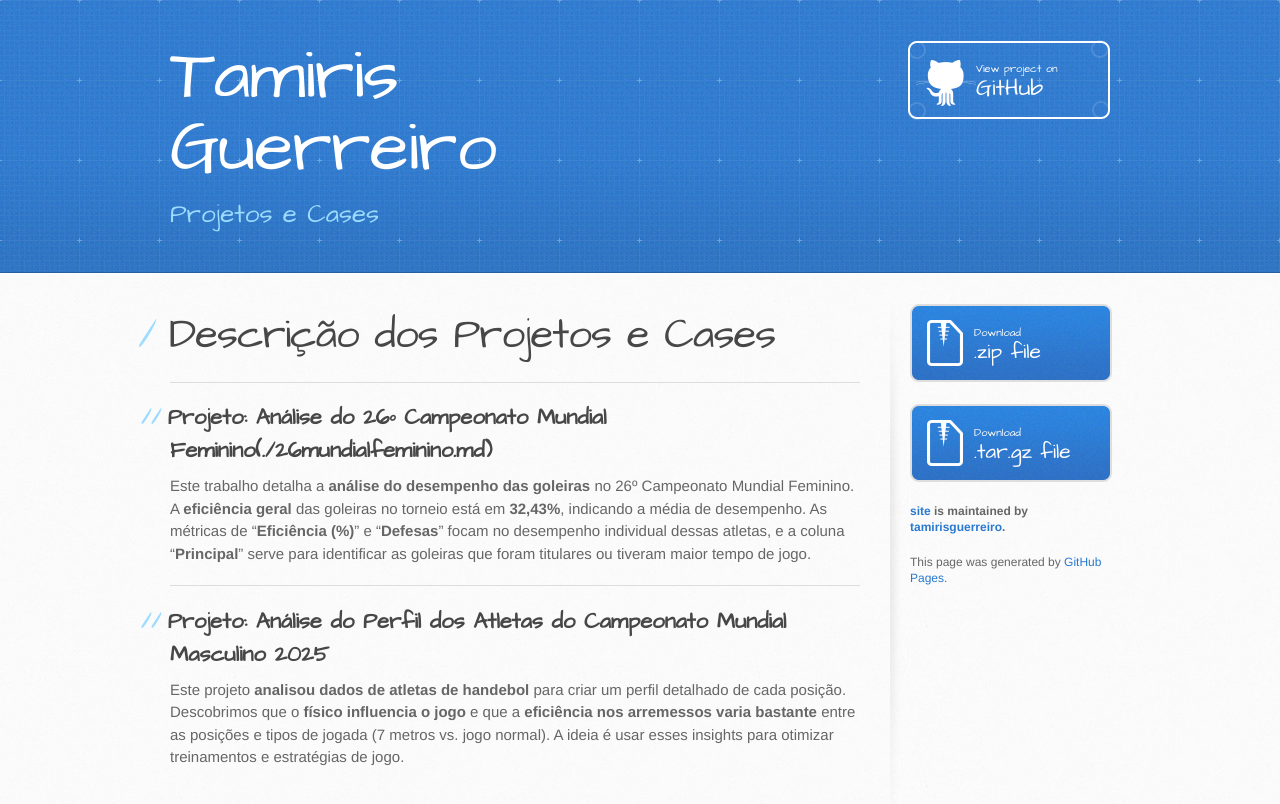
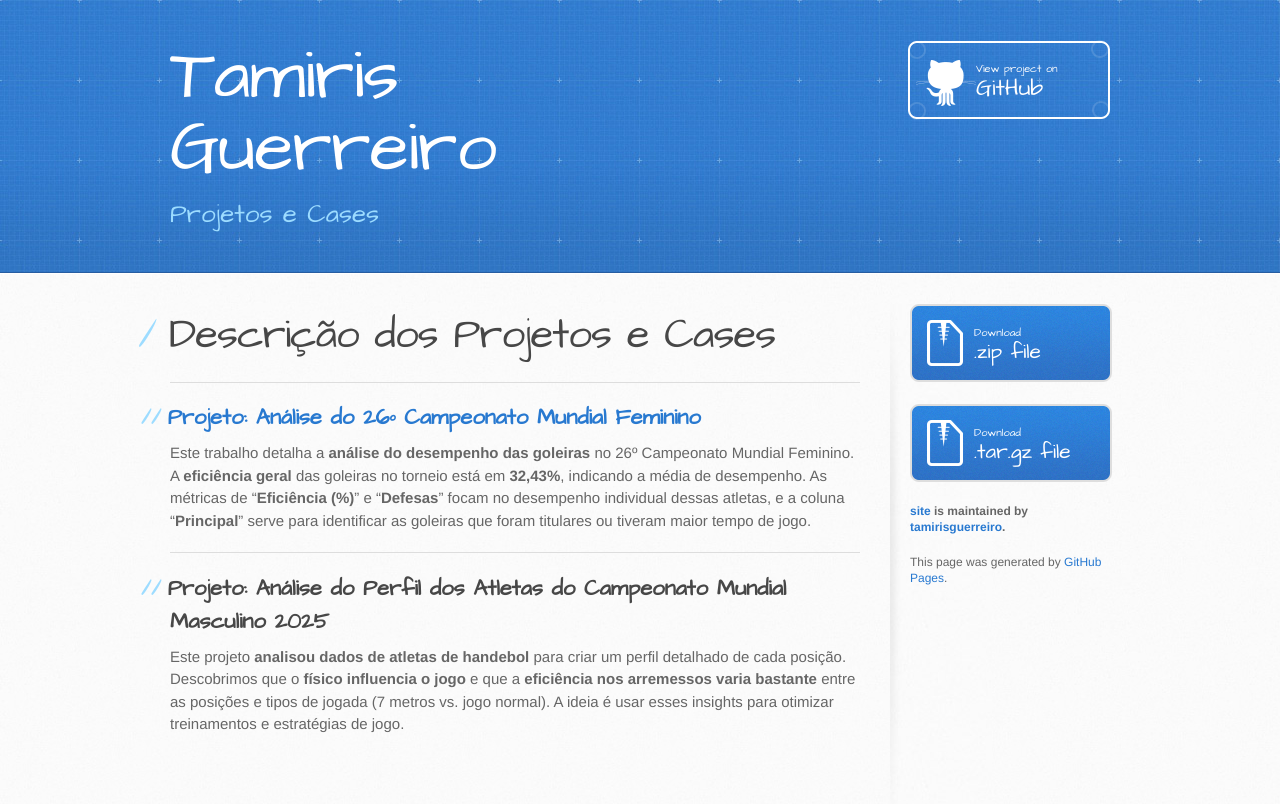
Before and after one commit to tamirisguerreiro/site, a Jekyll site: the page built from index.md, in a window 1280 px wide. Shown: the top 804 px of the page. Built offline with Jekyll 4.4.1, drawn with Linux system fonts in a browser that asks for light colours; our own code applies the rules of GitHub Pages for plain Markdown files.

Commit message:
Update index.md

```diff
--- a/index.md
+++ b/index.md
@@ -6,7 +6,7 @@ layout: default
 
 ---
 
-## Projeto: Análise do 26º Campeonato Mundial Feminino(./26mundialfeminino.md)
+## [Projeto: Análise do 26º Campeonato Mundial Feminino](./26mundialfeminino.md)
 
 Este trabalho detalha a **análise do desempenho das goleiras** no 26º Campeonato Mundial Feminino. A **eficiência geral** das goleiras no torneio está em **32,43%**, indicando a média de desempenho. As métricas de "**Eficiência (%)**" e "**Defesas**" focam no desempenho individual dessas atletas, e a coluna "**Principal**" serve para identificar as goleiras que foram titulares ou tiveram maior tempo de jogo.
 
```
